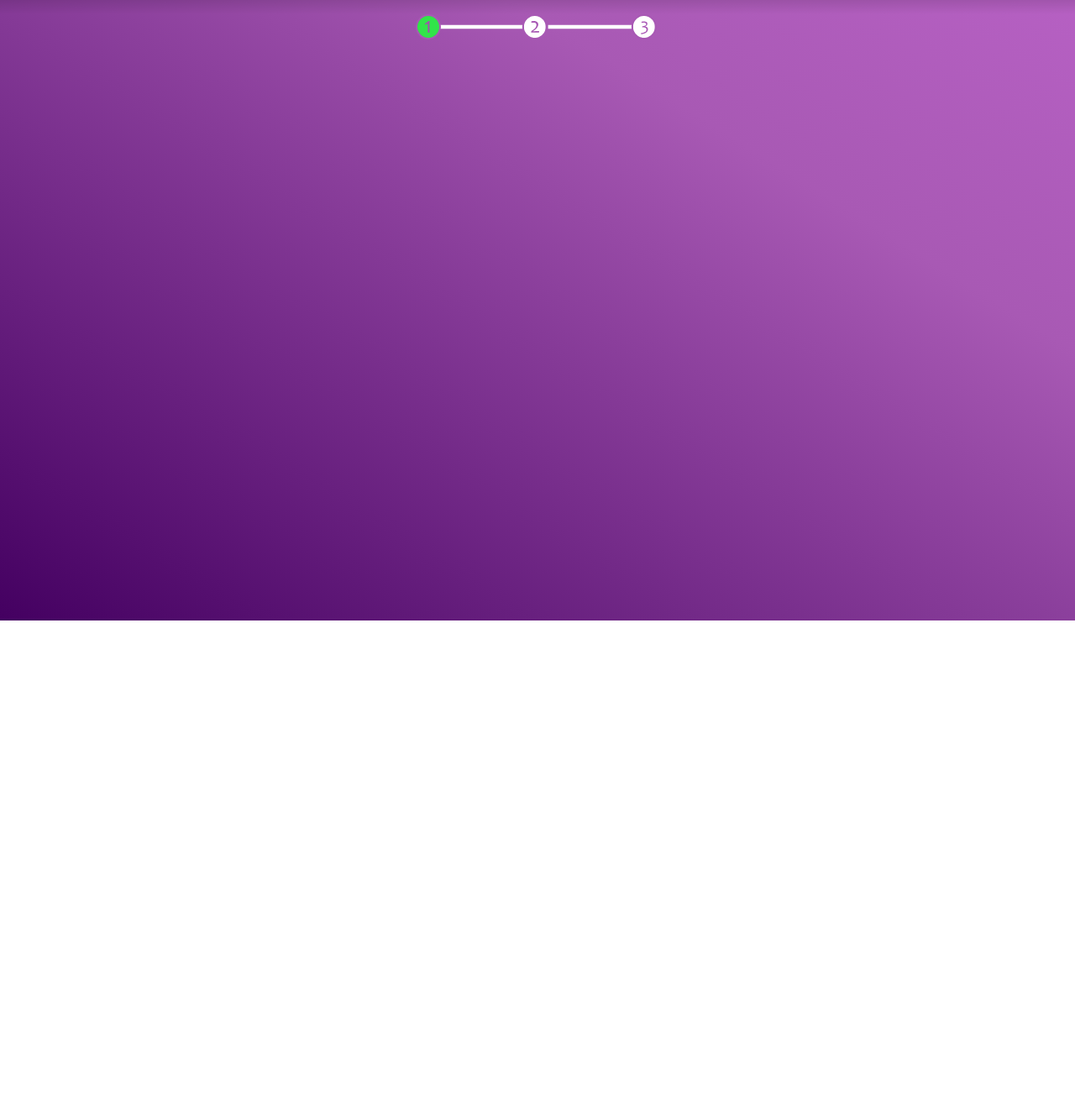
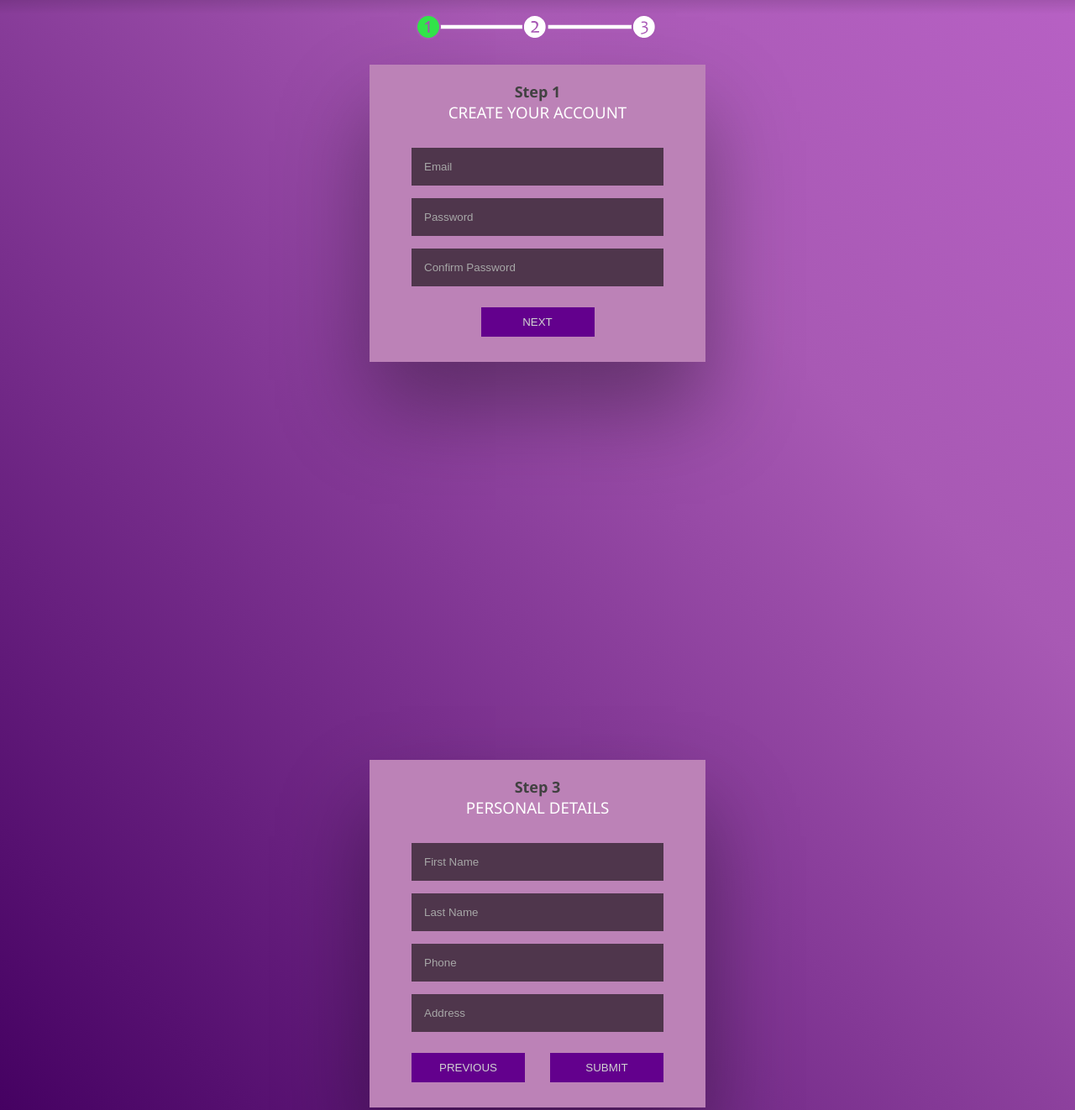
Before and after one commit to CodeBase912/Multi-Step-Form, a plain HTML site: page index.html in a window 1280 px wide. Shown: the part 61-1383 px from the top of the page at 84% size. Before the commit the page ends 800 px from the top, so only its background shows below. Drawn offline with Linux system fonts and the light colour scheme.

Commit message:
add: step 1, 2 and 3 form containers to UI

```diff
--- a/index.html
+++ b/index.html
@@ -26,8 +26,11 @@
       </div>
     </header>
     <main>
+      <!-- Form Container -->
+      <form id="form">
         <!-- Progress Bar Container -->
         <div class="progress__container">
+          <!-- Progress Step 1 -->
           <div class="progress__icon progress__active">
             <svg
               xmlns="http://www.w3.org/2000/svg"
@@ -100,6 +103,112 @@
             </div>
           </div>
         </div>
+        <!-- Form Step 1 Container -->
+        <div class="form__container" data-step="1" data-step-active="true">
+          <h2 class="form__step">Step 1</h2>
+          <h3 class="form__title">CREATE YOUR ACCOUNT</h3>
+          <!-- Form Inputs Container -->
+          <div class="form__inputs">
+            <input
+              id="email"
+              class="form__input"
+              type="email"
+              name="email"
+              placeholder="Email"
+            />
+            <input
+              id="password"
+              class="form__input"
+              type="password"
+              name="password"
+              placeholder="Password"
+            />
+            <input
+              id="confirmed_password"
+              class="form__input"
+              type="password"
+              name="confirmed_password"
+              placeholder="Confirm Password"
+            />
+            <button id="step-1-next" class="form__btn">NEXT</button>
+          </div>
+        </div>
+        <!-- Form Step 2 Container -->
+        <div class="form__container" data-step="2" data-step-active="false">
+          <h2 class="form__step">Step 2</h2>
+          <h3 class="form__title">SOCIAL PROFILES</h3>
+          <!-- Form Inputs Container -->
+          <div class="form__inputs">
+            <input
+              id="facebook"
+              class="form__input"
+              type="link"
+              name="facebook"
+              placeholder="Facebook"
+            />
+            <input
+              id="twitter"
+              class="form__input"
+              type="link"
+              name="twitter"
+              placeholder="Twitter"
+            />
+            <input
+              id="instagram"
+              class="form__input"
+              type="link"
+              name="instagram"
+              placeholder="Instagram"
+            />
+            <div class="form__buttons">
+              <button id="step-2-prev" class="form__btn">PREVIOUS</button>
+              <button id="step-2-next" class="form__btn">NEXT</button>
+            </div>
+          </div>
+        </div>
+        <!-- Form Step 3 Container -->
+        <div class="form__container" data-step="3" data-step-active="true">
+          <h2 class="form__step">Step 3</h2>
+          <h3 class="form__title">PERSONAL DETAILS</h3>
+          <!-- Form Inputs Container -->
+          <div class="form__inputs">
+            <input
+              id="first_name"
+              class="form__input"
+              type="text"
+              name="first_name"
+              placeholder="First Name"
+            />
+            <input
+              id="last_name"
+              class="form__input"
+              type="text"
+              name="last_name"
+              placeholder="Last Name"
+            />
+            <input
+              id="phone"
+              class="form__input"
+              type="tel"
+              name="phone"
+              placeholder="Phone"
+            />
+            <input
+              id="address"
+              class="form__input"
+              type="tel"
+              name="address"
+              placeholder="Address"
+            />
+            <div class="form__buttons">
+              <button id="step-3-prev" class="form__btn">PREVIOUS</button>
+              <button id="btn-submit" type="submit" class="form__btn">
+                SUBMIT
+              </button>
+            </div>
+          </div>
+        </div>
+      </form>
     </main>
     <script src="./app.js"></script>
   </body>
--- a/style.css
+++ b/style.css
@@ -2,7 +2,14 @@
   margin: 0;
   box-sizing: border-box;
   --max-width: 1200px;
-  --progress-complete: #31e449;
+  --progress-complete-color: #31e449;
+  --container-bg-color: #bc82b7;
+  --step-text-color: #414141;
+  --step-form-title-color: #ffffff;
+  --input-text-color: #ebebeb;
+  --input-bg-color: rgba(0, 0, 0, 0.58);
+  --btn-bg-primary-color: #63008d;
+  --btn-text-primary-color: #d1d1d1;
 }
 
 body {
@@ -17,7 +24,8 @@ body {
   display: flex;
   flex-direction: column;
   width: 100vw;
-  height: 100vh;
+  height: max-content;
+  min-height: 100vh;
 }
 
 header {
@@ -48,12 +56,15 @@ header {
 main {
   height: 100%;
   width: 100vw;
+  max-width: var(--max-width);
+  margin: auto;
   display: flex;
   flex-direction: column;
   align-items: center;
   fill: white;
 }
 
+/* Progress Bar Styles */
 .progress__container {
   display: flex;
   align-items: center;
@@ -84,5 +95,102 @@ main {
 }
 
 .progress__active {
-  fill: var(--progress-complete);
+  fill: var(--progress-complete-color);
 }
+
+/* Form Styles */
+form {
+  width: 100%;
+  height: 100%;
+  display: flex;
+  flex-direction: column;
+  align-items: center;
+  justify-content: center;
+}
+
+form > p,
+h2,
+h3 {
+  text-align: center;
+}
+
+.form__container {
+  display: flex;
+  flex-direction: column;
+  align-items: center;
+  width: 100%;
+  max-width: 400px;
+  padding: 20px;
+  margin: 30px auto;
+  background-color: var(--container-bg-color);
+  box-shadow: 0px 56px 99px rgba(0, 0, 0, 0.36);
+}
+
+.form__step {
+  color: var(--step-text-color);
+  font-size: 18px;
+  font-weight: bolder;
+}
+
+.form__title {
+  color: var(--step-form-title-color);
+  font-weight: 500;
+}
+
+.form__inputs {
+  width: 100%;
+  max-width: 300px;
+  text-align: center;
+  margin-top: 30px;
+}
+
+.form__input {
+  padding: 15px;
+  background-color: var(--input-bg-color);
+  border: none;
+  color: var(--input-text-color);
+  width: 100%;
+}
+.form__input:not(:last-child) {
+  margin-bottom: 15px;
+}
+
+.form__input:focus {
+  outline: none;
+}
+.form__input::placeholder {
+  color: #a7a7a7;
+}
+
+.form__buttons {
+  display: flex;
+  justify-content: space-between;
+}
+
+.form__btn {
+  color: var(--btn-text-primary-color);
+  background-color: var(--btn-bg-primary-color);
+  border: none;
+  padding: 10px 0;
+  width: 45%;
+  cursor: pointer;
+  margin: 10px 0;
+}
+
+.form__btn:active {
+  opacity: 0.8 !important;
+}
+
+.form__btn:hover {
+  opacity: 0.98;
+}
+
+[data-step-active="false"] {
+  opacity: 0;
+  pointer-events: none;
+}
+
+[data-step-active="true"] {
+  opacity: 1;
+  pointer-events: all;
+}
```
Lines whose indentation alone changed are shown as unchanged.
